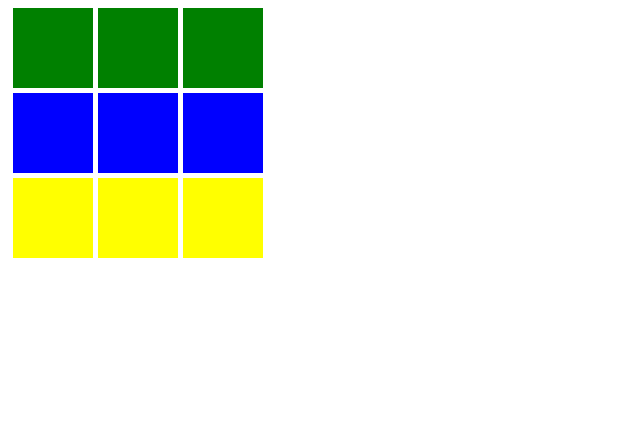
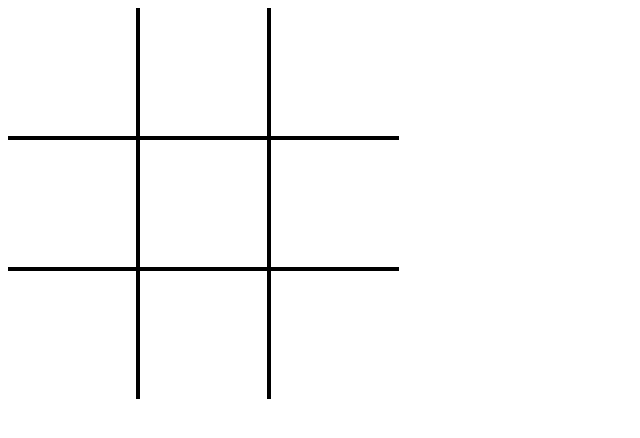
Before and after one commit to ashleypelan/tic-tac-toe, a plain HTML site: page index.html in a window 1280 px wide. Shown: the whole page, without its empty margins (0-640 px from the left). Drawn offline with Linux system fonts and the light colour scheme.

Commit message:
board working and event listeners listening

```diff
--- a/index.css
+++ b/index.css
@@ -1,10 +1,59 @@
 div {
-  width: 80px;
-  height: 80px;
-  background-color: red;
-  /*position: relative;*/
-  margin-left: 5px;
-  margin-bottom: 5px;
+  width: 127.5px;
+  height: 127.5px;
   /*display: inline-block;*/
   float: left;
+  z-index: 1;
+
 }
+
+.box1 {
+  border-right: black 2px solid;
+  border-bottom: black 2px solid;
+}
+
+.box2 {
+  border-left:black 2px solid;
+  border-right: black 2px solid;
+  border-bottom: black 2px solid;
+}
+
+.box3 {
+  border-left:black 2px solid;
+  border-bottom: black 2px solid;
+}
+
+.box4 {
+  border-top: black 2px solid;
+  border-right: black 2px solid;
+  border-bottom: black 2px solid;
+}
+
+.box5 {
+  border-top: black 2px solid;
+  border-right: black 2px solid;
+  border-bottom: black 2px solid;
+  border-left:black 2px solid;
+}
+
+.box6 {
+ border-top: 2px black solid;
+ border-left: 2px black solid;
+ border-bottom: 2px black solid;
+}
+
+.box7 {
+ border-top: 2px black solid;
+ border-right: 2px black solid;
+}
+
+.box8 {
+ border-top: 2px black solid;
+ border-left: 2px black solid;
+ border-right: 2px black solid;
+}
+
+.box9 {
+ border-top: 2px black solid;
+ border-left: 2px black solid;
+}
--- a/index.js
+++ b/index.js
@@ -9,17 +9,12 @@ window.onload=function() {
   for (var i = 1; i < 10; i++) {
     var box=document.createElement("div");
     document.body.appendChild(box);
-    box.className="box";
+    box.className = ("box" + i);
 
-    if (i > 0 && i < 4) {
-      box.style.backgroundColor = "green";
-    }
-    if (i > 3 && i < 7) {
-      box.style.backgroundColor = "blue";
-    }
-    if (i > 6 && i < 10) {
-      box.style.backgroundColor = "yellow";
-    }
+    box.addEventListener("click", function() {
+      alert("you got it!");
+    });
+
     if (i === 4 || i === 7 || i === 10) {
       box.style.clear = "left";
 
```
Also changed, not shown: index.html (+0 -1 lines).
